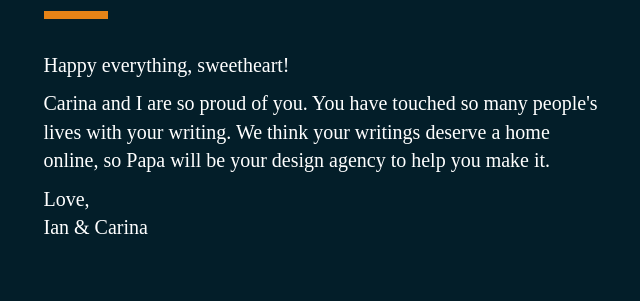
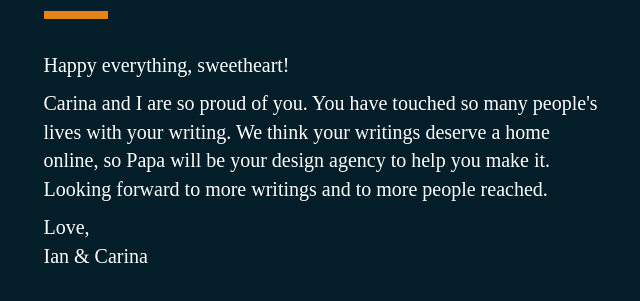
Before and after one commit to ianli/spacetoenjoy.com, a website: page index.html in a window 1280 px wide. Shown: the part 213-514 px from the top of the page, without its empty margins (319-959 px from the left). Drawn offline with nearby package versions, Linux system fonts and the light colour scheme; a web font is replaced by a local one.

Commit message:
Add more text

```diff
--- a/index.html
+++ b/index.html
@@ -69,6 +69,8 @@
           You have touched so many people's lives with your writing.
           We think your writings deserve a home online,
           so Papa will be your design agency to help you make it.
+          Looking forward to more writings and
+          to more people reached.
         </p>
 
         <p>
```
